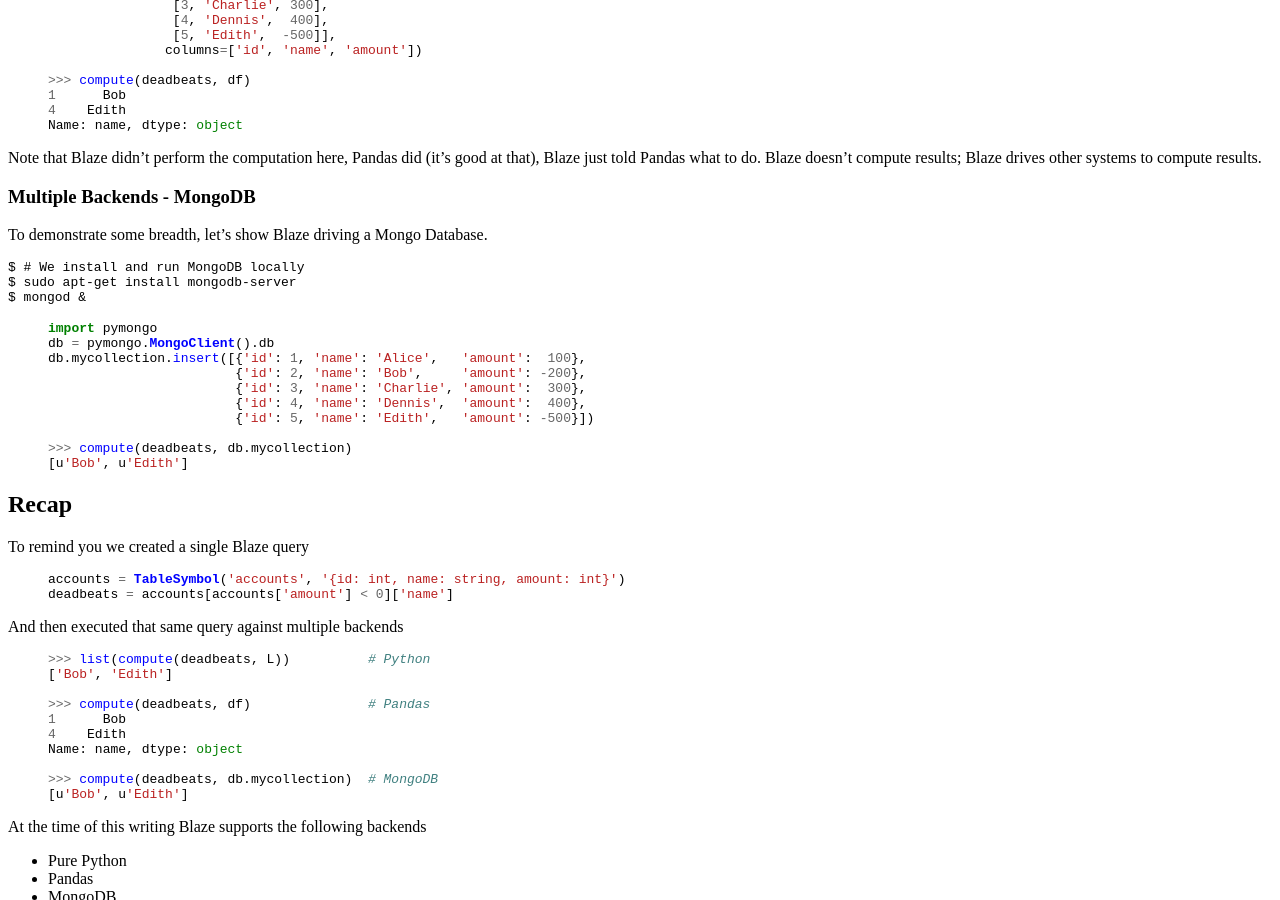
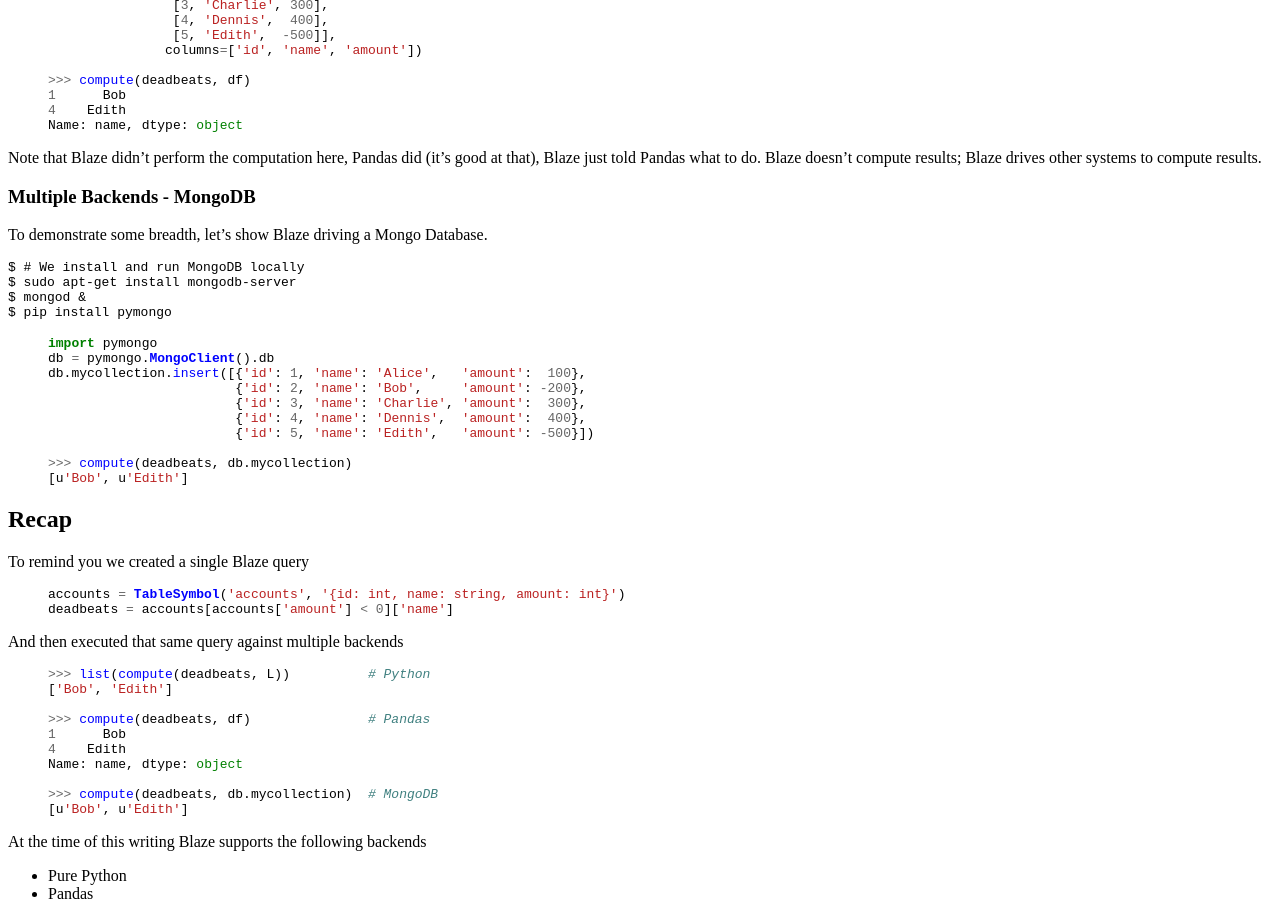
Before and after one commit to besyskymnbk/blog, a Jekyll site: the page built from _posts/work/2014-09-01-Blaze-Expressions.md, in a window 1280 px wide and 900 px high, scrolled down 1173 px. Built offline with Jekyll 4.4.1, drawn with Linux system fonts in a browser that asks for light colours; comment, search, counter and statistics services are not loaded.

Commit message:
readd pip install pymongo

```diff
--- a/_posts/work/2014-09-01-Blaze-Expressions.md
+++ b/_posts/work/2014-09-01-Blaze-Expressions.md
@@ -116,6 +116,7 @@ To demonstrate some breadth, let's show Blaze driving a Mongo Database.
     $ # We install and run MongoDB locally
     $ sudo apt-get install mongodb-server
     $ mongod &
+    $ pip install pymongo
 
 {% highlight Python %}
 import pymongo
```
